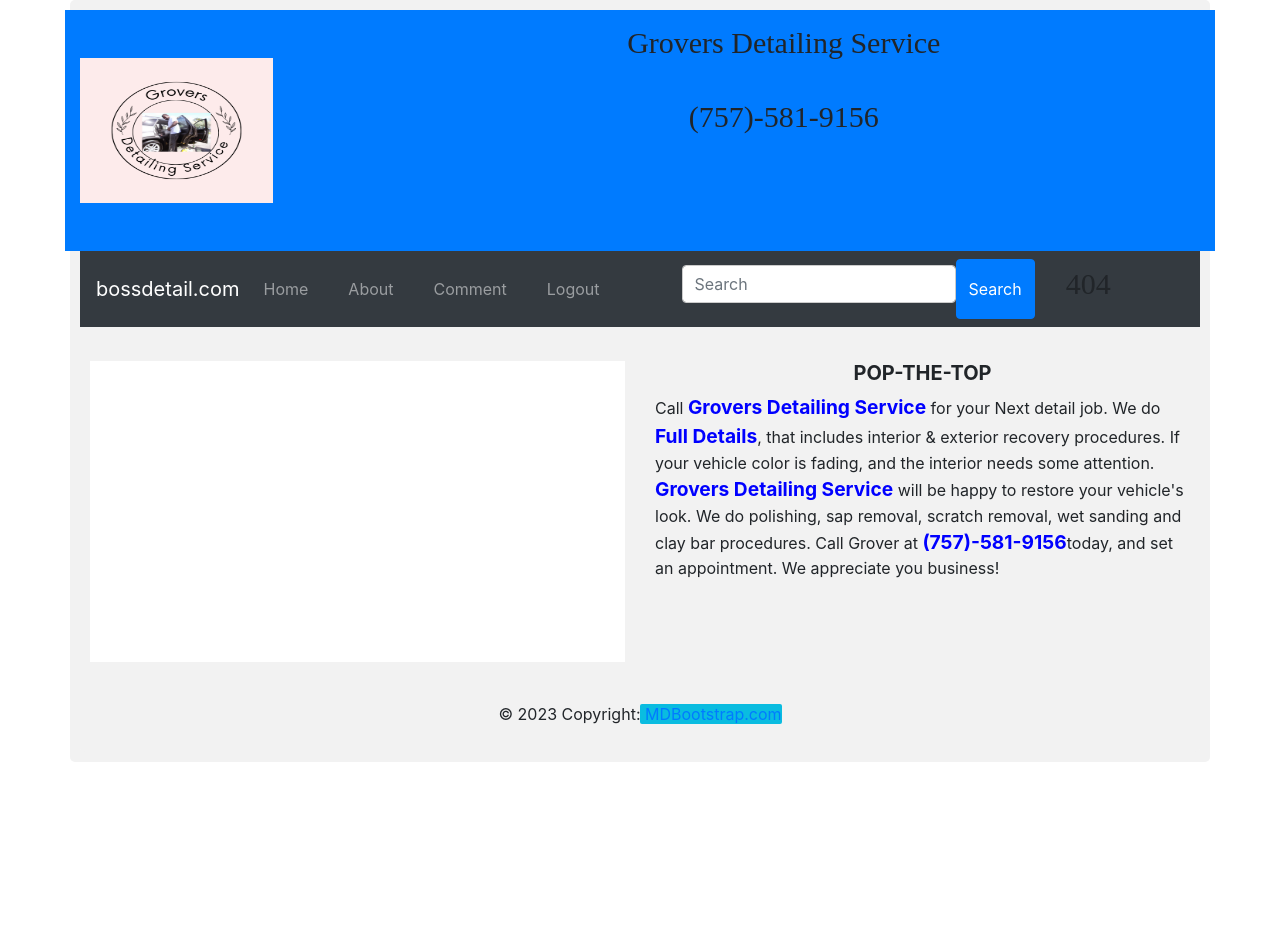
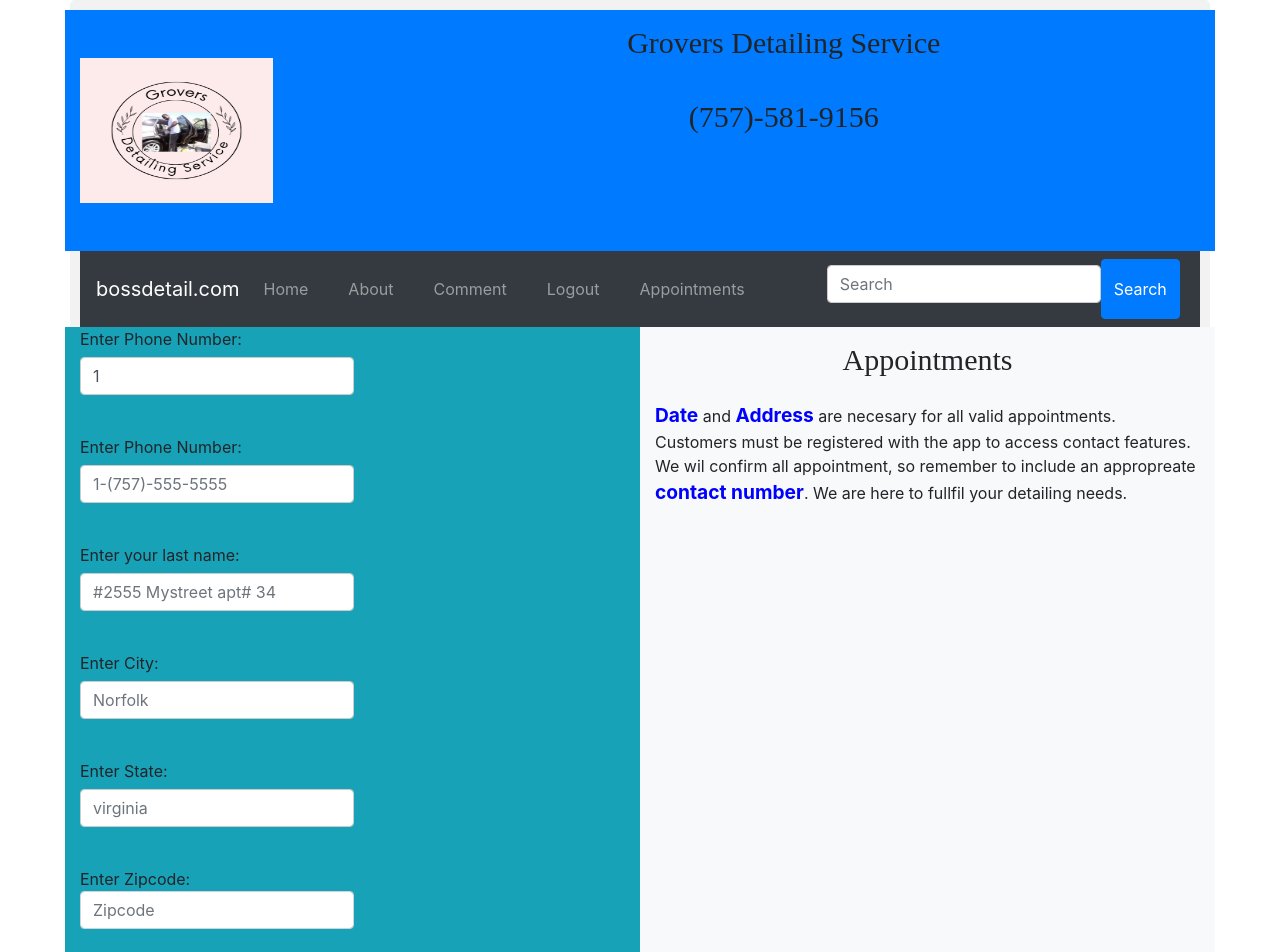
Before and after one commit to groveincharge/frontend, a React (Create React App) app: page /address in a window 1280 px wide. Shown: the top 952 px of the page. Before the commit the page ends 800 px from the top, so only its background shows below. Built offline with nearby package versions, Linux system fonts and the light colour scheme; sample sign-in values are in the browser's storage; a web font is replaced by a local one.

Commit message:
adding appointment component to project.

```diff
--- a/package.json
+++ b/package.json
@@ -5,6 +5,7 @@
   "dependencies": {
     "axios": "^1.3.4",
     "react": "^18.2.0",
+    "react-datepicker": "^4.11.0",
     "react-dom": "^18.2.0",
     "react-player": "^2.12.0",
     "react-router-dom": "^6.10.0",
--- a/src/App.js
+++ b/src/App.js
@@ -10,6 +10,10 @@
 import Comment from './pages/commentPages/Comment';
 import ProtectedRoutes from './pages/ProtectedRoutes';
 import DetailHeader from './pages/DetailHeader';
+import MakeAppointment from './pages/appointmentPages/MakeAppointment';
+import Address from './pages/appointmentPages/Address';
+
+
 import { useState, useEffect } from 'react';
 
 function App() {
@@ -36,15 +40,17 @@
         <Route path="/" element={<Navbar
                                     isloggedin={isloggedin}
                                   />}>
-          <Route index element={<Home />} />
-          <Route path="/register" element={<Register/>} />
-          <Route path="/login" element={<Login setIsloggedin={setIsloggedin}/>} />
+          <Route index element={<Home />}/>
+          <Route path="/register" element={<Register/>}/>
+          <Route path="/login" element={<Login setIsloggedin={setIsloggedin}/>}/>
 
           <Route path="/" element={<ProtectedRoutes/>}>
-            <Route path="/logout" element={<Logout/>} />
-            <Route path="/about" element={<About/>} />
-            <Route path="/comment" element={<Comment/>} />
-            <Route path="*" element={<NoPage />} />
+            <Route path="/logout" element={<Logout/>}/>
+            <Route path="/about" element={<About/>}/>
+            <Route path="/comment" element={<Comment/>}/>
+            <Route path="/address" element={<Address/>}/>
+            <Route path="/makeAppointment" element={<MakeAppointment/>}/>
+            <Route path="*" element={<NoPage/>}/>
           </Route>
         </Route>
       </Routes>
--- a/src/pages/Footer.jsx
+++ b/src/pages/Footer.jsx
@@ -1,4 +1,5 @@
 import React from "react";
+import {Link} from 'react-router-dom';
 import "./../styles/Footer.css";
 import intro from "./../projectvideos/intro.mp4";
 
@@ -30,7 +31,7 @@
       </div>
 
       <div className="footer-copyright text-center py-3">© 2023 Copyright:
-        <a className="active" href="/products"> MDBootstrap.com</a>
+        <Link to="/makeAppointment">Make an Appointment</Link>
       </div>
 
     </footer>
--- a/src/pages/Navbar.jsx
+++ b/src/pages/Navbar.jsx
@@ -56,6 +56,9 @@
         <li className="nav-item" style={{display: isloggedin? 'block': 'none'}}>
           <Link to="./logout" className="nav-link">Logout</Link>
         </li>
+        <li className="nav-item" style={{display: isloggedin? 'block': 'none'}}>
+          <Link to="./makeAppointment" className="nav-link">Appointments</Link>
+        </li>
       </ul>
 
       <form className="d-flex search" >
--- /dev/null
+++ b/src/pages/appointmentPages/Address.jsx
@@ -0,0 +1,158 @@
+import { useState, useEffect} from 'react';
+import  Axios  from 'axios';
+import { useNavigate } from 'react-router-dom';
+
+const Address = ({appointment}) => {
+  const [inputs, setInputs] = useState({});
+  const [userId, setUserId] = useState(" ");
+
+  const navigate = useNavigate();
+
+  useEffect(() => {
+    setUserId(localStorage.getItem('user_id')?localStorage.getItem('user_id'):" ");
+  },[])
+
+  const handleChange = (event) => {
+    const name = event.target.name;
+    const value = event.target.value;
+    setInputs(values => ({...values, [name]: value}))
+  }
+  console.log('inputs--->')
+  console.log(JSON.stringify(inputs));
+
+  console.log('appointment--->')
+  console.log(appointment)
+
+  async function handleSubmit(event) {
+    event.preventDefault();
+   // alert(JSON.stringify(inputs));
+
+      // api callback to register route.
+     await Axios({
+        method: "POST",
+        headers: {'Content-Type': 'application/json'},
+        data: inputs,
+        withCredentials: true,
+        url: "https://bossdetail-api.onrender.com/makeAppointment"
+      }).then((res) => {
+        console.log(`res.data from inside Address.jsx after call to backend ${JSON.stringify(res.data)}`);
+        setInputs({})
+        navigate(-1);
+          });
+
+      };
+
+  return (
+    <div className='row bg-info'>
+      <section className='col-md-6'>
+    <form onSubmit={handleSubmit}>
+    <div className='form-group'>
+    <label htmlFor='userid'>Enter Phone Number:
+      <input
+        type="text"
+        name="userid"
+        placeholder='64553-7363'
+        className='form-control'
+        value={userId || ""}
+        onChange={handleChange}
+      />
+      </label>
+      </div>
+
+    <div className='form-group'>
+    <label htmlFor='phone'>Enter Phone Number:
+      <input
+        type="text"
+        name="phone"
+        placeholder='1-(757)-555-5555'
+        className='form-control'
+        value={inputs.phone || ""}
+        onChange={handleChange}
+      />
+      </label>
+      </div>
+
+      <div className='form-group'>
+      <label htmlFor='street'>Enter your last name:
+      <input
+        type="text"
+        name="street"
+        placeholder='#2555 Mystreet apt# 34'
+        className='form-control'
+        value={inputs.street || ""}
+        onChange={handleChange}
+      />
+      </label>
+      </div>
+
+      <div className='form-group'>
+      <label htmlFor='city'>Enter City:
+      <input
+        type="text"
+        name="city"
+        placeholder='Norfolk'
+        className='form-control'
+        value={inputs.city|| ""}
+        onChange={handleChange}
+      />
+      </label>
+      </div>
+
+      <div className='form-group'>
+      <label htmlFor='state'>Enter State:
+        <input
+          type="text"
+          name="state"
+          id='state'
+          placeholder='virginia'
+          className='form-control'
+          value={inputs.state || ""}
+          onChange={handleChange}
+        />
+        </label>
+        </div>
+
+        <div className='form-group'>
+      <label htmlFor='zipcode'>Enter Zipcode:
+        <input
+          type="number"
+          name="zipcode"
+          id='zipcode'
+          placeholder='Zipcode'
+          className='form-control'
+          value={inputs.zipcode || ""}
+          onChange={handleChange}
+        />
+        </label>
+        </div>
+
+        <div className='form-group'>
+      <label htmlFor='appointment'>Appointment
+        <input
+          type="text"
+          name="appointment"
+          id='appointment'
+          placeholder='Appointment'
+          className='form-control'
+          value={appointment||""}
+          onChange={handleChange}
+        />
+        </label>
+        </div>
+
+        <button type='submit'>Submit</button>
+    </form>
+    </section>
+    <section className='col-md-6 bg-light'>
+      <h1>Appointments</h1>
+      <p>
+       <big>Date</big> and <big>Address</big> are necesary for all valid appointments. Customers must be
+        registered with the app to access contact features. We wil confirm all
+        appointment, so remember to include an appropreate <big>contact number</big>. We
+        are here to fullfil your detailing needs.
+      </p>
+    </section>
+    </div>
+  )
+}
+export default Address;
--- /dev/null
+++ b/src/pages/appointmentPages/MakeAppointment.css
@@ -0,0 +1,3 @@
+h5 {
+    color: #fff;
+}
--- /dev/null
+++ b/src/pages/appointmentPages/MakeAppointment.jsx
@@ -0,0 +1,36 @@
+import React, {useState} from 'react';
+import Datepicker from 'react-datepicker';
+import 'react-datepicker/dist/react-datepicker.css';
+import {Link} from 'react-router-dom';
+import "./MakeAppointment.css";
+import Address from './Address';
+
+function MakeAppointment() {
+
+const [selectedDate, setSelectedDate] = useState(null)
+
+  if (!selectedDate) {
+    return (
+        <div>
+    <h5>Click on the box for calender.</h5>
+     <Datepicker
+        controls={['date', 'time']}
+        dateFormat="DDD d MMM, yyyy"
+        timeFormat="H:mm"
+        dateWheels="|DDD D MMM, YYYY|"
+        selected={selectedDate}
+        onChange={date => setSelectedDate(date)}
+       />
+        </div>
+      )
+  }
+else
+  return(
+    <div>
+      <Address appointment={selectedDate}/>
+    </div>
+   )
+
+}
+
+export default MakeAppointment
```
Also changed, not shown: 1 other file (tests, documents, lock files or other folders).
